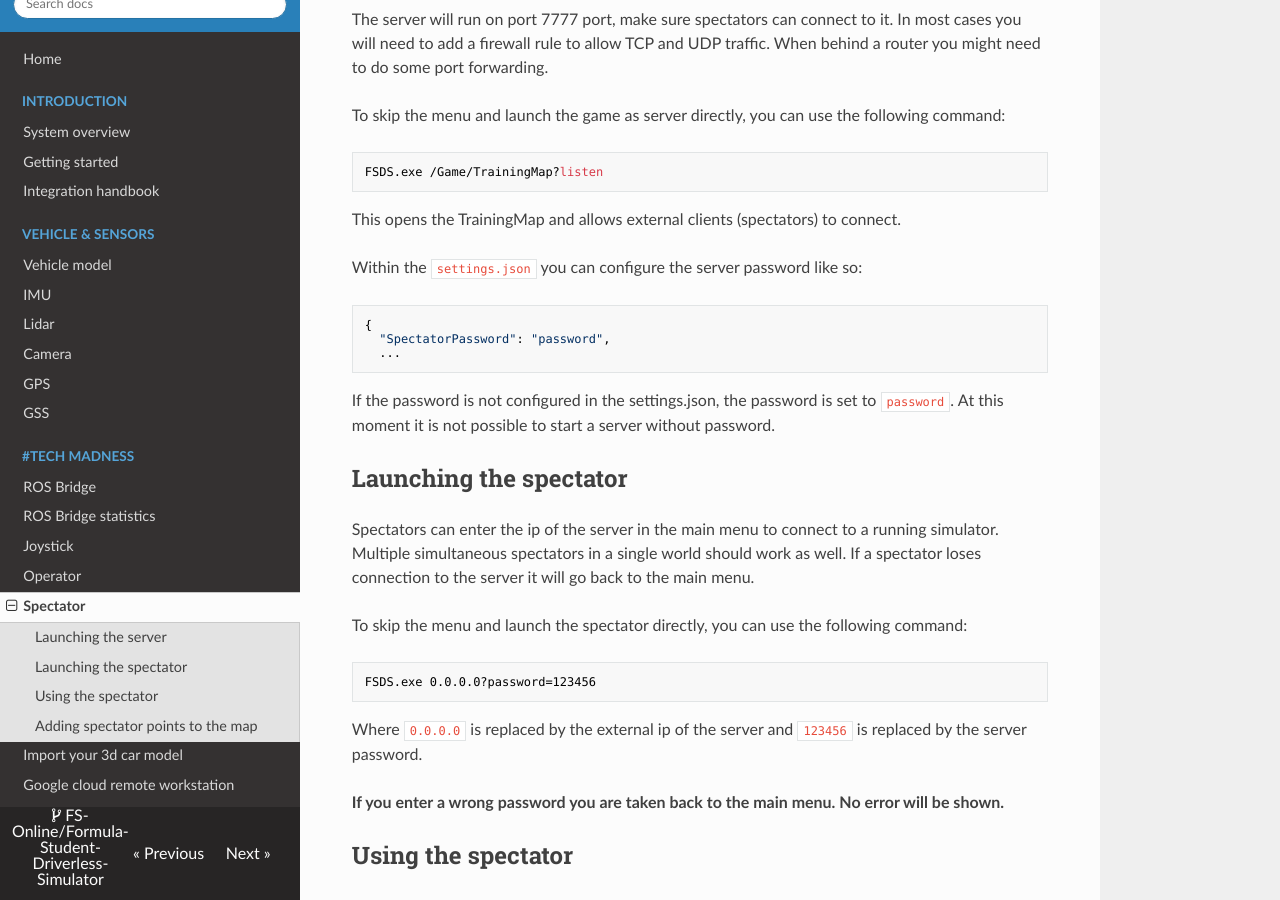
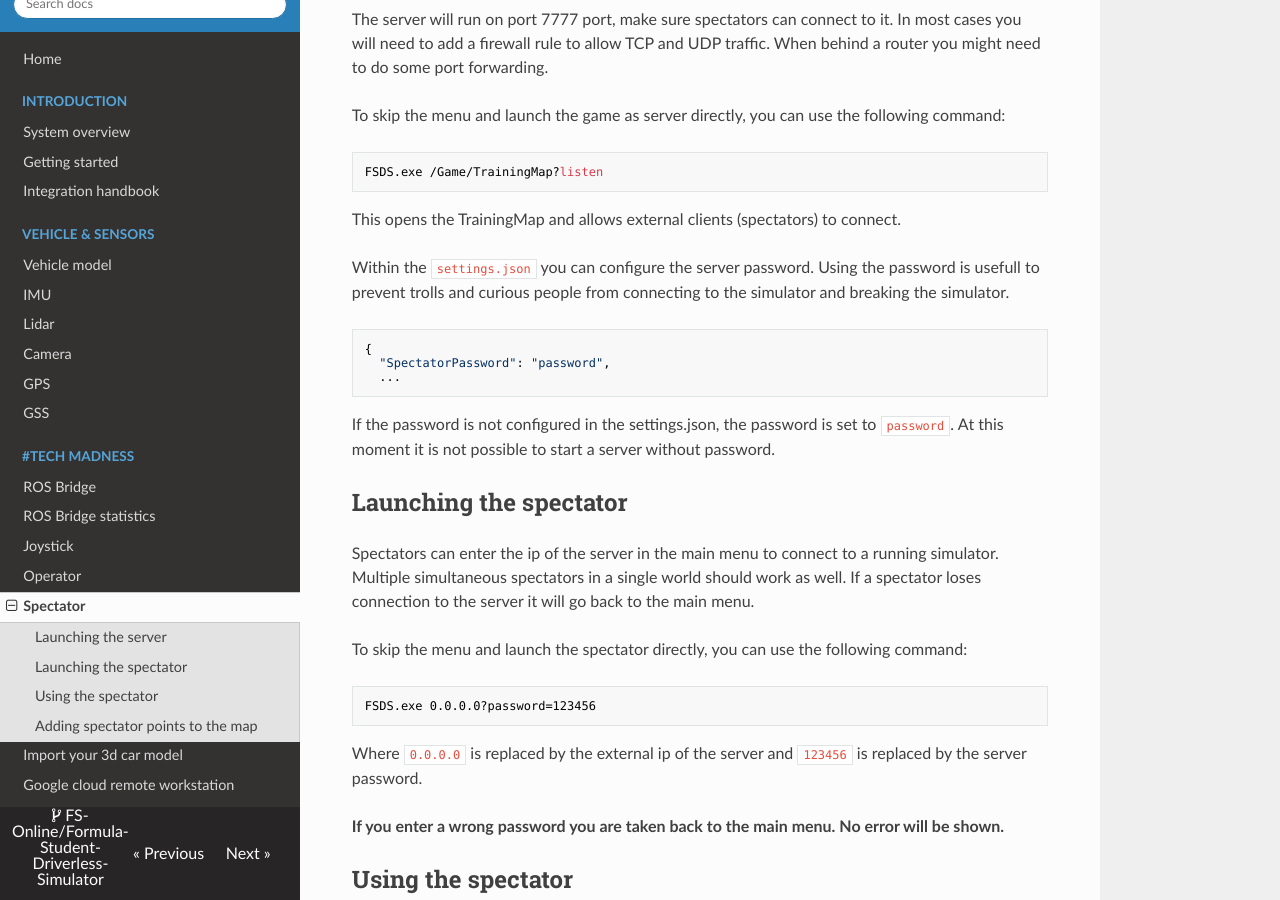
Before and after one commit to FS-Driverless/Formula-Student-Driverless-Simulator, an MkDocs documentation site: the page built from docs/spectator.md, in a window 1280 px wide and 900 px high, scrolled down 376 px. Built offline with MkDocs 1.6.1, drawn with Linux system fonts in a browser that asks for light colours; nearby versions of some CDN libraries; comment, search, counter and statistics services are not loaded.

Commit message:
Add 'why' spectator password is usefull

````diff
--- a/docs/spectator.md
+++ b/docs/spectator.md
@@ -20,7 +20,8 @@ FSDS.exe /Game/TrainingMap?listen
 ```
 This opens the TrainingMap and allows external clients (spectators) to connect.
 
-Within the `settings.json` you can configure the server password like so:
+Within the `settings.json` you can configure the server password.
+Using the password is usefull to prevent trolls and curious people from connecting to the simulator and breaking the simulator.
 
 ```
 {
````
